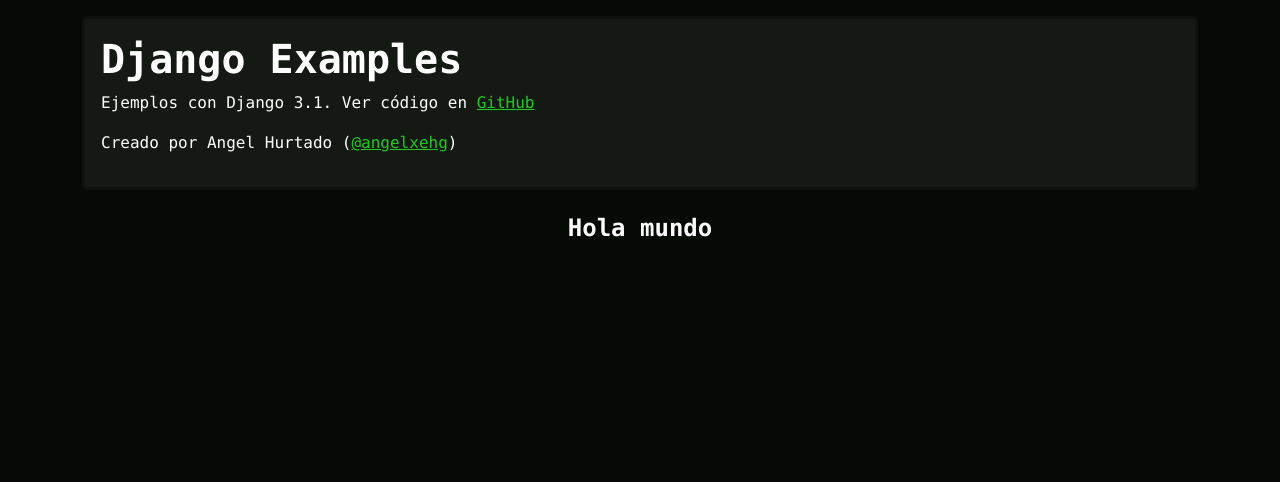
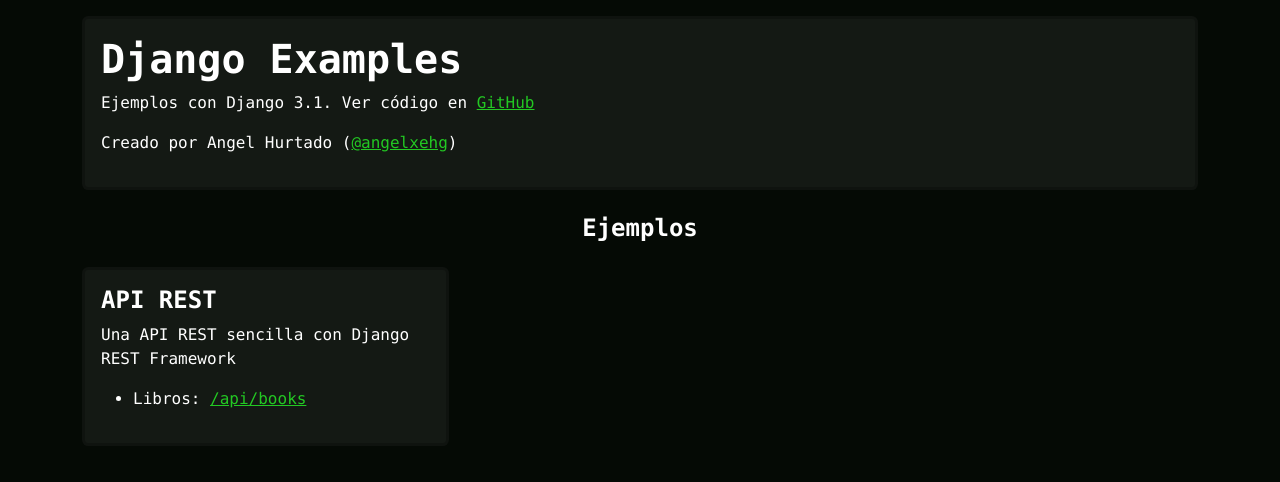
Before and after one commit to angelxehg/django-examples, a Django app: page / in a window 1280 px wide. Shown: the top 482 px of the page. Run offline with Django 3.2, Linux system fonts and the light colour scheme.

Commit message:
Mostrar API en Landing page

```diff
--- a/landing_page/templates/index.html
+++ b/landing_page/templates/index.html
@@ -74,6 +74,7 @@
     a:active {
       color: rgb(35, 175, 70);
     }
+
   </style>
   <title>angelxehg's Django Examples</title>
 </head>
@@ -90,17 +91,37 @@
             </div> -->
           <div class="col text-center text-md-start">
             <h1>Django Examples</h1>
-            <p>Ejemplos con Django 3.1. Ver código en <a href="https://github.com/angelxehg/django-examples/" rel="noreferrer" target="_blank">GitHub</a> </p>
-            <p>Creado por Angel Hurtado (<a href="https://angelxehg.com" rel="noreferrer" target="_blank">@angelxehg</a>)</p>
+            <p>Ejemplos con Django 3.1. Ver código en <a href="https://github.com/angelxehg/django-examples/"
+                rel="noreferrer" target="_blank">GitHub</a> </p>
+            <p>Creado por Angel Hurtado (<a href="https://angelxehg.com" rel="noreferrer"
+                target="_blank">@angelxehg</a>)</p>
           </div>
         </div>
       </div>
     </div>
     <!-- Contenido -->
     <main>
+      <!-- Título -->
       <div class="card heading text-white text-center bg-dark font-monospace mt-2">
         <div class="card-body">
-          <h4 class="mb-0">Hola mundo</h4>
+          <h4 class="mb-0">Ejemplos</h4>
+        </div>
+      </div>
+      <!-- Contenidos -->
+      <div class="row ps-2 pe-2 mt-1">
+        <!-- API -->
+        <div class="col-lg-4 col-md-6 p-1">
+          <div class="card text-white bg-dark font-monospace">
+            <div class="card-body">
+              <h4>API REST</h4>
+              <p class="card-text">
+                Una API REST sencilla con Django REST Framework
+              </p>
+              <ul className="mb-0">
+                <li>Libros: <a href="/api/books">/api/books</a></li>
+              </ul>
+            </div>
+          </div>
         </div>
       </div>
     </main>
```
